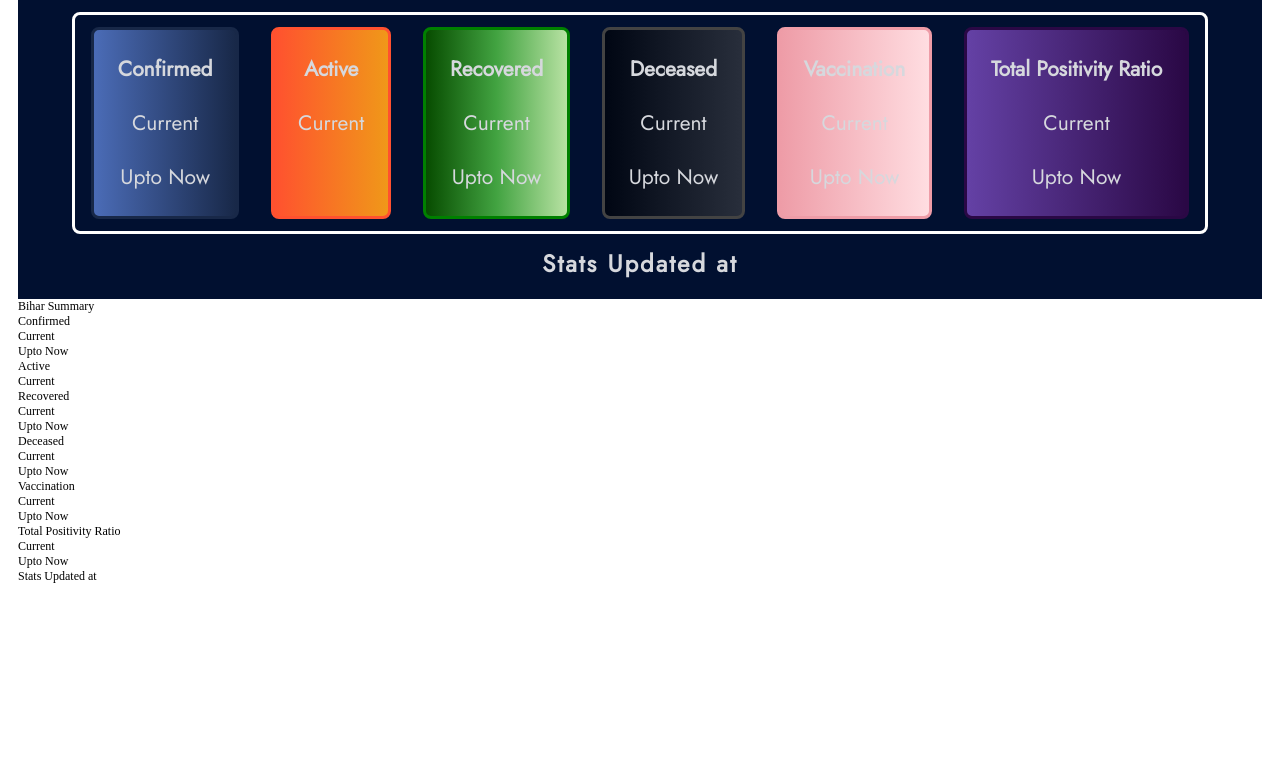
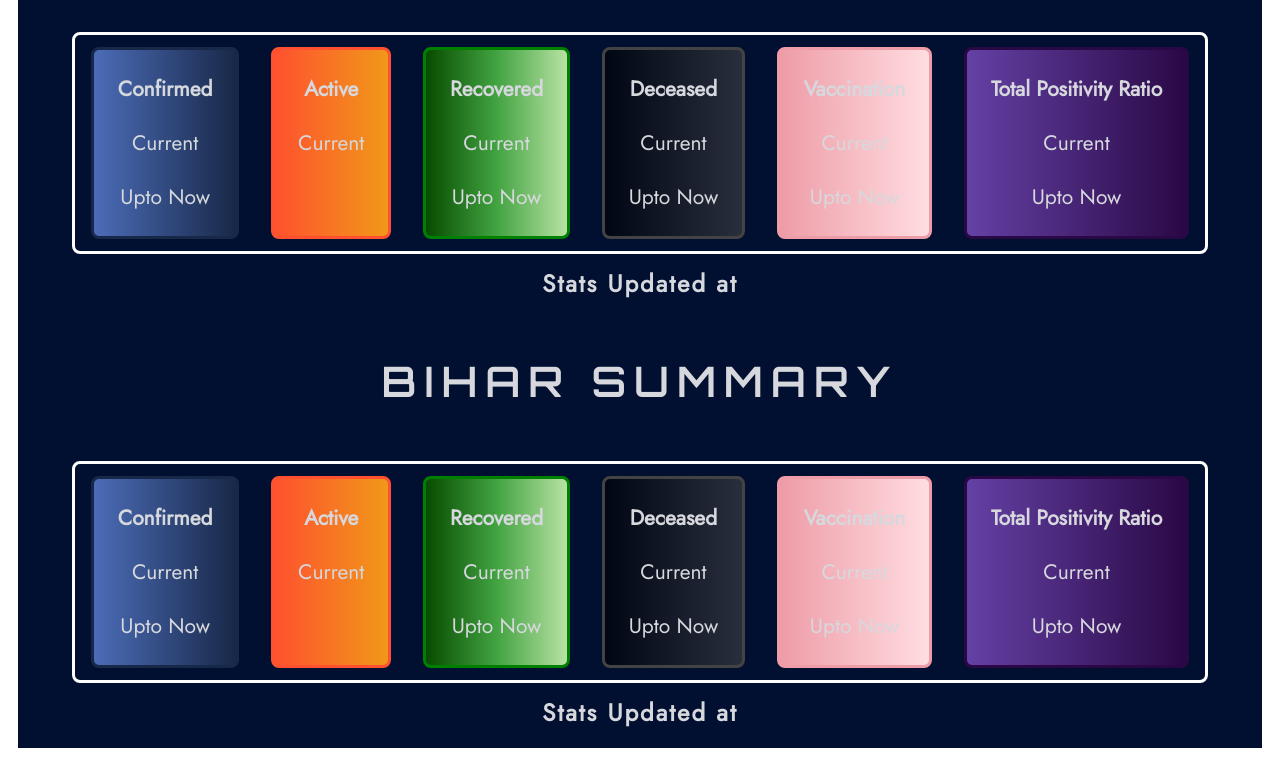
Before and after one commit to manu-karenite/Bihar-Covid-Tracker, a website: page index.html in a window 1280 px wide. Shown: the part 406-1172 px from the top of the page. Before the commit the page ends 1008 px from the top, so only its background shows below. Drawn offline with Linux system fonts and the light colour scheme; no server answers.

Commit message:
Updated stylesheets

```diff
--- a/style.css
+++ b/style.css
@@ -49,11 +49,19 @@ header {
   font-family: 'Orbitron', sans-serif;
   color: #D6D8DD; }
 
+.state-name {
+  font-size: 3.5rem;
+  text-transform: uppercase;
+  letter-spacing: 8px;
+  padding: 1.5rem;
+  font-family: 'Orbitron', sans-serif;
+  color: #D6D8DD; }
+
 .btn-main {
   background-color: #D6D8DD;
   padding: 3rem 1.5rem;
   border-radius: 1rem; }
-  .btn-main .nav-link {
+  .btn-main .nav-link-bihar-stats, .btn-main .nav-link-vaccine-availability, .btn-main .nav-link-beds-availability, .btn-main .nav-link-other {
     font-family: 'Jost', sans-serif;
     font-size: 2rem;
     text-decoration: none;
@@ -139,3 +147,82 @@ header {
     font-size: 2rem;
     font-family: 'Jost', sans-serif;
     letter-spacing: 2px; }
+
+.bihar-stats {
+  background-color: #011030;
+  padding: 1.5rem 1.5rem; }
+  .bihar-stats .state-name {
+    text-align: center; }
+  .bihar-stats .stats-detail {
+    display: flex;
+    flex-direction: row;
+    justify-content: space-around;
+    align-items: flex-start;
+    flex-wrap: wrap;
+    font-size: 1.75rem;
+    margin: 3rem 3rem 1rem 3rem;
+    background-color: #011030;
+    border: 3px solid white;
+    border-radius: 8px;
+    align-items: stretch; }
+    .bihar-stats .stats-detail .col-bihar-stats {
+      margin: 1rem 0.5rem;
+      padding: 1rem;
+      display: flex;
+      flex-direction: column;
+      justify-content: flex-start;
+      align-items: stretch;
+      flex: 0 1 auto; }
+      .bihar-stats .stats-detail .col-bihar-stats .col-head, .bihar-stats .stats-detail .col-bihar-stats .col-current, .bihar-stats .stats-detail .col-bihar-stats .upto-now {
+        display: block;
+        padding: calc(2 * 0.5rem);
+        font-family: 'Jost', sans-serif;
+        text-align: center;
+        color: #D6D8DD; }
+      .bihar-stats .stats-detail .col-bihar-stats .col-head {
+        font-weight: bolder; }
+    .bihar-stats .stats-detail .recovered {
+      background: linear-gradient(to right, #074c00, #42a341, #b8e2a3);
+      transition: all 2s;
+      border: solid 3px green;
+      border-radius: 8px; }
+      .bihar-stats .stats-detail .recovered:hover {
+        background: linear-gradient(to right, rgba(7, 76, 0, 0.5), rgba(66, 163, 65, 0.5), rgba(184, 226, 163, 0.5)); }
+    .bihar-stats .stats-detail .confirmed {
+      background: linear-gradient(to right, #4b6cb7, #182848);
+      border: solid 3px #182848;
+      border-radius: 8px; }
+      .bihar-stats .stats-detail .confirmed:hover {
+        background: linear-gradient(to right, rgba(75, 108, 183, 0.5), rgba(24, 40, 72, 0.5)); }
+    .bihar-stats .stats-detail .active {
+      background: linear-gradient(to right, #ff512f, #f09819);
+      border: solid 3px #ff512f;
+      border-radius: 8px; }
+      .bihar-stats .stats-detail .active:hover {
+        background: linear-gradient(to right, rgba(255, 81, 47, 0.8), rgba(240, 152, 25, 0.8)); }
+    .bihar-stats .stats-detail .deceased {
+      background-image: linear-gradient(to right, rgba(0, 0, 0, 0.6), rgba(67, 67, 67, 0.6));
+      border: solid 3px #434343;
+      border-radius: 8px; }
+      .bihar-stats .stats-detail .deceased:hover {
+        background-image: linear-gradient(to right, black, #434343); }
+    .bihar-stats .stats-detail .vaccinated {
+      background-image: linear-gradient(to right, #ee9ca7, #ffdde1);
+      border: solid 3px #ee9ca7;
+      border-radius: 8px;
+      color: red; }
+      .bihar-stats .stats-detail .vaccinated:hover {
+        background-image: linear-gradient(to right, rgba(238, 156, 167, 0.9), rgba(255, 221, 225, 0.9)); }
+    .bihar-stats .stats-detail .TPR {
+      background-image: linear-gradient(to right, #6441a5, #2a0845);
+      border: solid 3px #2a0845;
+      border-radius: 8px; }
+      .bihar-stats .stats-detail .TPR:hover {
+        background-image: linear-gradient(to right, rgba(100, 65, 165, 0.7), rgba(42, 8, 69, 0.7)); }
+  .bihar-stats .bihar-stats-updated {
+    color: #D6D8DD;
+    font-weight: bolder;
+    text-align: center;
+    font-size: 2rem;
+    font-family: 'Jost', sans-serif;
+    letter-spacing: 2px; }
```
